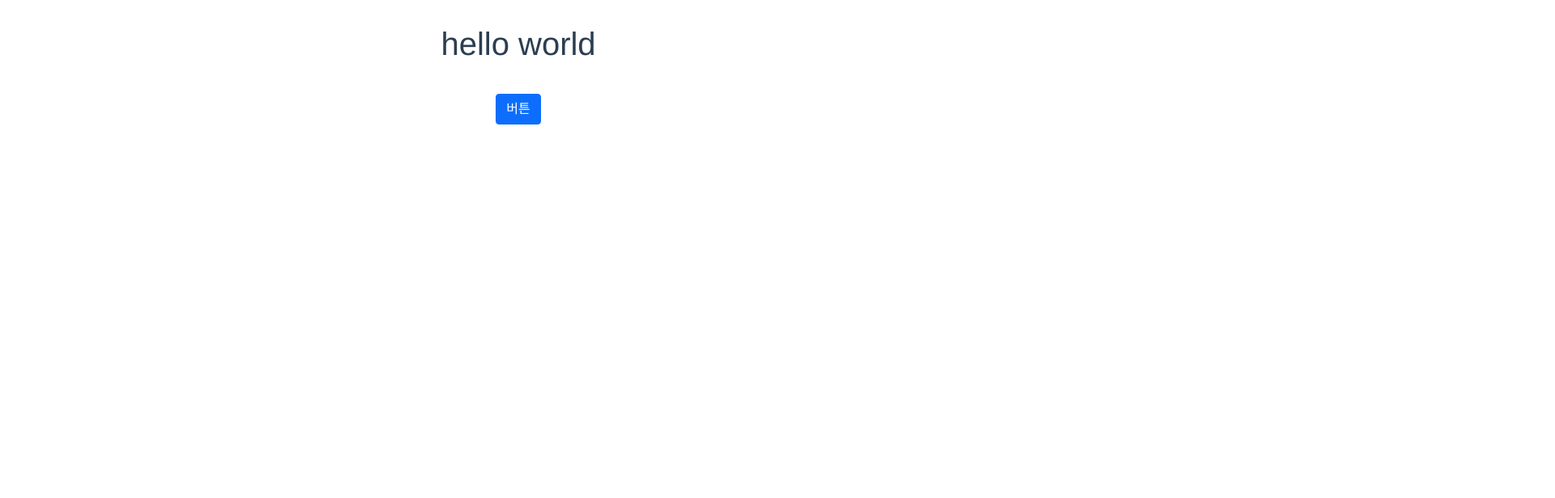
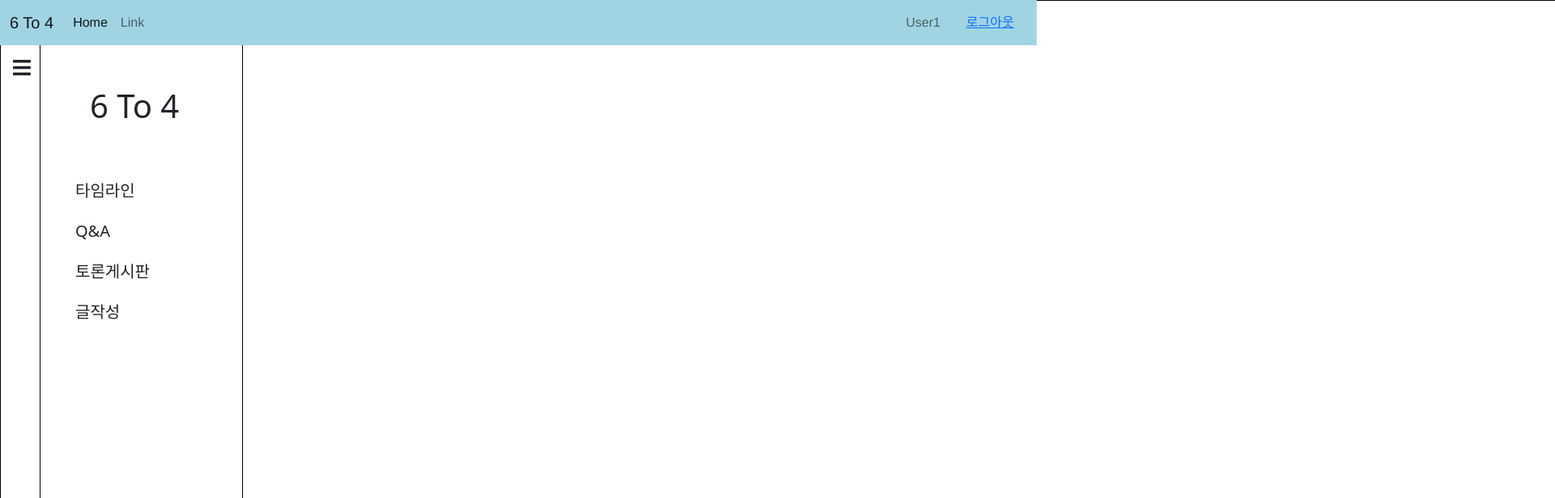
Before and after one commit to namnamDev/ALZALAL, a Vue app in the folder Frontend/: page / in a window 1280 px wide. Shown: the top 616 px of the page at 81% size, 1920 px wide, since content can reach past the window. Built offline with nearby package versions, Linux system fonts and the light colour scheme.

Commit message:
make top navbar and side navbar

```diff
--- a/Frontend/public/index.html
+++ b/Frontend/public/index.html
@@ -14,6 +14,7 @@
     </noscript>
     <div id="app"></div>
     <!-- built files will be auto injected -->
+    <link rel="stylesheet" href="https://use.fontawesome.com/releases/v5.15.3/css/all.css" integrity="sha384-SZXxX4whJ79/gErwcOYf+zWLeJdY/qpuqC4cAa9rOGUstPomtqpuNWT9wdPEn2fk" crossorigin="anonymous">
     <script src="https://cdn.jsdelivr.net/npm/bootstrap@5.0.2/dist/js/bootstrap.bundle.min.js" integrity="sha384-MrcW6ZMFYlzcLA8Nl+NtUVF0sA7MsXsP1UyJoMp4YLEuNSfAP+JcXn/tWtIaxVXM" crossorigin="anonymous"></script>
   </body>
 </html>
--- a/Frontend/src/App.vue
+++ b/Frontend/src/App.vue
@@ -1,33 +1,65 @@
 <template>
-  <div id="app">
-    <div id="nav">
-      <h1>hello world</h1>
+  <div>
+    <div id="app">
+      <nav class="navbar navbar-expand-lg navbar-light">
+        <div class="container-fluid">
+          <a class="navbar-brand" href="#">6 To 4</a>
+          <div class="collapse navbar-collapse" id="navbarSupportedContent">
+            <ul class="navbar-nav me-auto">
+              <li class="nav-item">
+                <a class="nav-link active" aria-current="page" href="#">Home</a>
+              </li>
+              <li class="nav-item">
+                <a class="nav-link" href="#">Link</a>
+              </li>
+            </ul>
+            <ul class="navbar-nav me-4">
+              <li class="nav-item dropdown">
+                <a class="nav-link " href="#" id="navbarDropdown" role="button" data-bs-toggle="dropdown" aria-expanded="false">
+                  User1
+                </a>
+                <ul class="dropdown-menu" aria-labelledby="navbarDropdown">
+                  <li><a class="dropdown-item" href="#">정보수정</a></li>
+                  <li><a class="dropdown-item" href="#">프로필페이지</a></li>
+                </ul>
+              </li>
+            </ul>
+            <a href="" class="me-3">로그아웃</a>
+          </div>
+        </div>
+      </nav>
     </div>
-    <button class="btn btn-primary">
-      버튼
-    </button>
+    <div>
+      <SideMenuBar/>
+    </div>
   </div>
 </template>
 
-<style>
+<script>
+import SideMenuBar from '@/components/SideMenuBar/SideMenuBar.vue'
+export default {
+  name: 'App',
+  components: {
+    SideMenuBar,
+  }
+}
+</script>
+
+<style scoped>
 #app {
   font-family: Avenir, Helvetica, Arial, sans-serif;
   -webkit-font-smoothing: antialiased;
   -moz-osx-font-smoothing: grayscale;
   text-align: center;
   color: #2c3e50;
+  position: fixed;
+  width: 100%;
 }
 
-#nav {
-  padding: 30px;
+.navbar{
+  background-color:rgba(161,212,226,1)
 }
 
-#nav a {
-  font-weight: bold;
-  color: #2c3e50;
-}
 
-#nav a.router-link-exact-active {
-  color: #42b983;
-}
+
 </style>
--- /dev/null
+++ b/Frontend/src/components/SideMenuBar/SideMenuBar.vue
@@ -0,0 +1,110 @@
+<template>
+  <div class="sideMenu">
+    <div id="a">
+
+    </div>
+    <div id="leftMenu">
+      <span>6 To 4</span>
+      <ul>
+        <li>타임라인</li>
+        <li>Q&A</li>
+        <li>토론게시판</li>
+        <li>글작성</li>
+      </ul>
+    </div>
+    <div class="menuIconDiv" @click="ClickMenuButton">
+      <i class="fas fa-bars menuIcon"></i>
+    </div>
+
+  </div>
+</template>
+
+<script>
+export default {
+  name: 'Main',
+  components: {
+
+  },
+
+  data() {
+    return {
+      display: 'none',
+    }
+  },
+
+  computed: {
+    sideMenuBar () {
+      return {
+      }
+    },
+  },
+
+  methods: {
+    ClickMenuButton: function() {
+      let leftMenu = document.getElementById('leftMenu')
+      if (leftMenu.style.display == 'none') {
+        leftMenu.style.display = 'block'
+      }
+      else {
+        leftMenu.style.display = 'none'
+      }
+
+
+    }
+  }
+
+}
+</script>
+
+<style scoped>
+#a{
+  height:2000px;
+  width: 2000px;
+  border: 1px solid black;
+  z-index: -2;
+  position: absolute;
+}
+.sideMenu{
+  position: relative;
+  z-index:-1;
+}
+
+.menuIconDiv{
+  border: 1px solid black;
+  height: 100vh;
+  width: 50px;
+  position: fixed;
+  cursor: pointer;
+}
+
+.menuIcon{
+  margin-top: 70px;
+  margin-left: 15px;
+  font-size: 25px;
+}
+
+#leftMenu{
+  border: 1px solid black;
+  height: 100vh;
+  width: 300px;
+  position: fixed;
+}
+  #leftMenu > ul{
+    position: absolute;
+    float: right;
+    left: 60px;
+    top: 200px;
+    list-style: none;
+  }
+  #leftMenu > ul > li {
+    margin-top: 20px;
+    font-size: 20px;
+  }
+  #leftMenu > span{
+    position: absolute;
+    left: 110px;
+    top: 100px;
+    font-size: 40px;
+  }
+
+</style>
--- a/Frontend/src/router/index.js
+++ b/Frontend/src/router/index.js
@@ -1,14 +1,15 @@
 import Vue from 'vue'
 import VueRouter from 'vue-router'
+import Home from '@/App.vue'
 
 Vue.use(VueRouter)
 
 const routes = [
-  // {
-  //   path: '/',
-  //   name: 'Home',
-  //   component: Home
-  // },
+  {
+    path: '/',
+    name: 'Home',
+    component: Home
+  },
 ]
 
 const router = new VueRouter({
```
